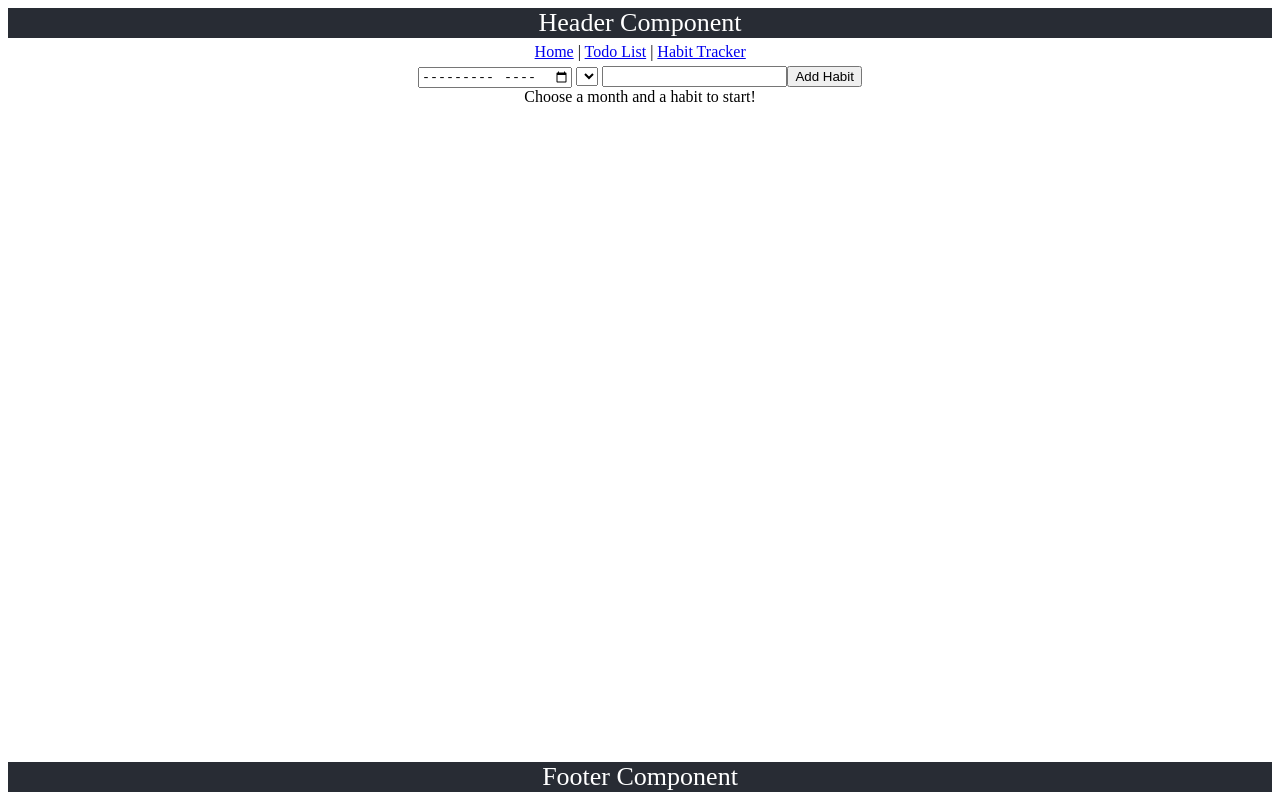
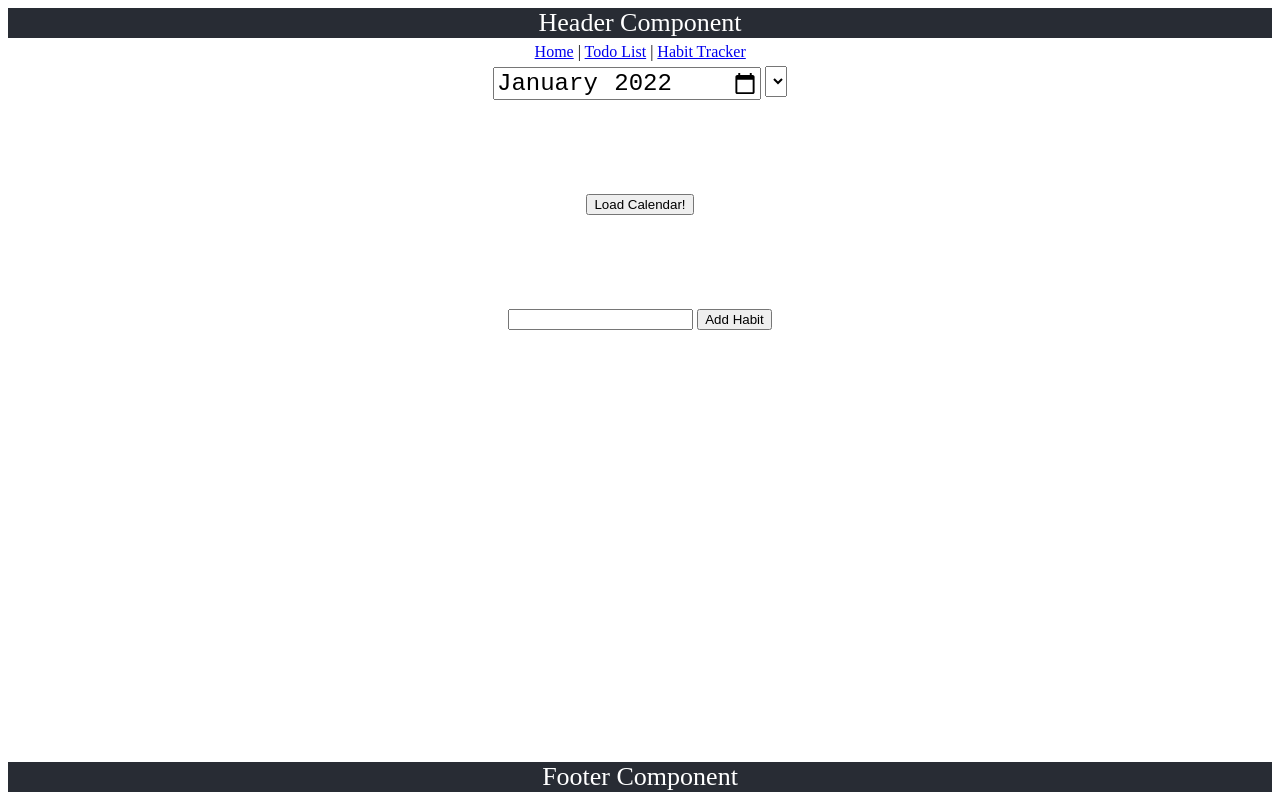
Before and after one commit to ChristopherCautivar/personal-react-website, a React (Create React App) app: page /habittracker in a window 1280 px wide. Built offline with nearby package versions, Linux system fonts and the light colour scheme.

Commit message:
added some more css rules to make habitTracker a little more aesthetically pleasing. Attempted to have the calendar show up on load. However it seems rather convoluted currently. I believe this means I have overcomplicated it's implementation. I'll look into it.

```diff
--- a/src/components/HabitTracker.css
+++ b/src/components/HabitTracker.css
@@ -2,3 +2,12 @@ table {
     margin-left: auto;
     margin-right: auto;
 }
+.large-input{
+    font-size: 24px;
+}
+.main-content{
+    height: 30%;
+    display: flex;
+    justify-content: center;
+    align-items: center;
+}
--- a/src/components/HabitTracker.js
+++ b/src/components/HabitTracker.js
@@ -14,18 +14,22 @@ export default function HabitTracker() {
   // tracks the composite calendar key generated by the current habitMonth value
   // and the current currHabit value
   const [calKey, setCalKey] = useState("")
+  const today = new Date()
 
   const LOCAL_STORAGE_KEY_CALENDARS='habitTracker.calendars'
   const LOCAL_STORAGE_KEY_HABITS='habitTracker.habits'
 
+  // one useEffect to load all local storage on componentDidMount equivalent
   useEffect(() => {
     const storedCalendars = JSON.parse(localStorage.getItem(LOCAL_STORAGE_KEY_CALENDARS))
     if (storedCalendars) setCalendar(storedCalendars)
-  }, [])
-
-  useEffect(() => {
     const storedHabits = JSON.parse(localStorage.getItem(LOCAL_STORAGE_KEY_HABITS))
     if (storedHabits) setHabits(storedHabits)
+    // habitMonth.current.value = `${today.getFullYear()}-${String(today.getMonth()+1).padStart(2,"0")}`
+    // console.log(currHabit.current.value)
+    // if (!currHabit.current.value || !habitMonth.current.value) return
+    // console.log("happens")
+    // setCalKey(`${habitMonth.current.value}-${currHabit.current.value}`)
   }, [])
 
   // save the calendar on change
@@ -71,19 +75,23 @@ export default function HabitTracker() {
 
   return (
       <div className='Component'>
-        <input ref={habitMonth} type="month"  onChange={
-          ()=>handleCalendar(habitMonth.current.value)}/>
+        <input ref={habitMonth} type="month" className='large-input' onChange={
+          ()=>handleCalendar()} value={
+            `${today.getFullYear()}-${String(today.getMonth()+1).padStart(2,"0")}`}/>
         {" "}
-        <select ref={currHabit} onChange={ ()=>handleCalendar(habitMonth.current.value) }>
+        <select ref={currHabit} className='large-input' onChange={()=>handleCalendar()}>
           {habits.map(habit=><option key={habit.id}>{habit.name}</option>)}
         </select>
         {" "}
+        <div className='main-content'>
+          {/* note that calendar must be tested first in order for the page to render correctly */}
+          {currHabit.current.value && habitMonth.current.value && calKey ?
+           <HabitCalendar monthSelected={calKey} habitDays={calendar[calKey]} trackDay={trackDay}/> :
+            <button onClick={handleCalendar}>Load Calendar!</button>}
+        </div>
         <input ref={habitName} type="text"/>
+        {" "}
         <button onClick={handleAddHabit}>Add Habit</button>
-        {/* note that calendar must be tested first in order for the page to render correctly */}
-        {currHabit.current.value && habitMonth.current.value && calKey ?
-         <HabitCalendar monthSelected={calKey} habitDays={calendar[calKey]} trackDay={trackDay}/> :
-          <div>Choose a month and a habit to start!</div>}
       </div>
   );
 }
```
